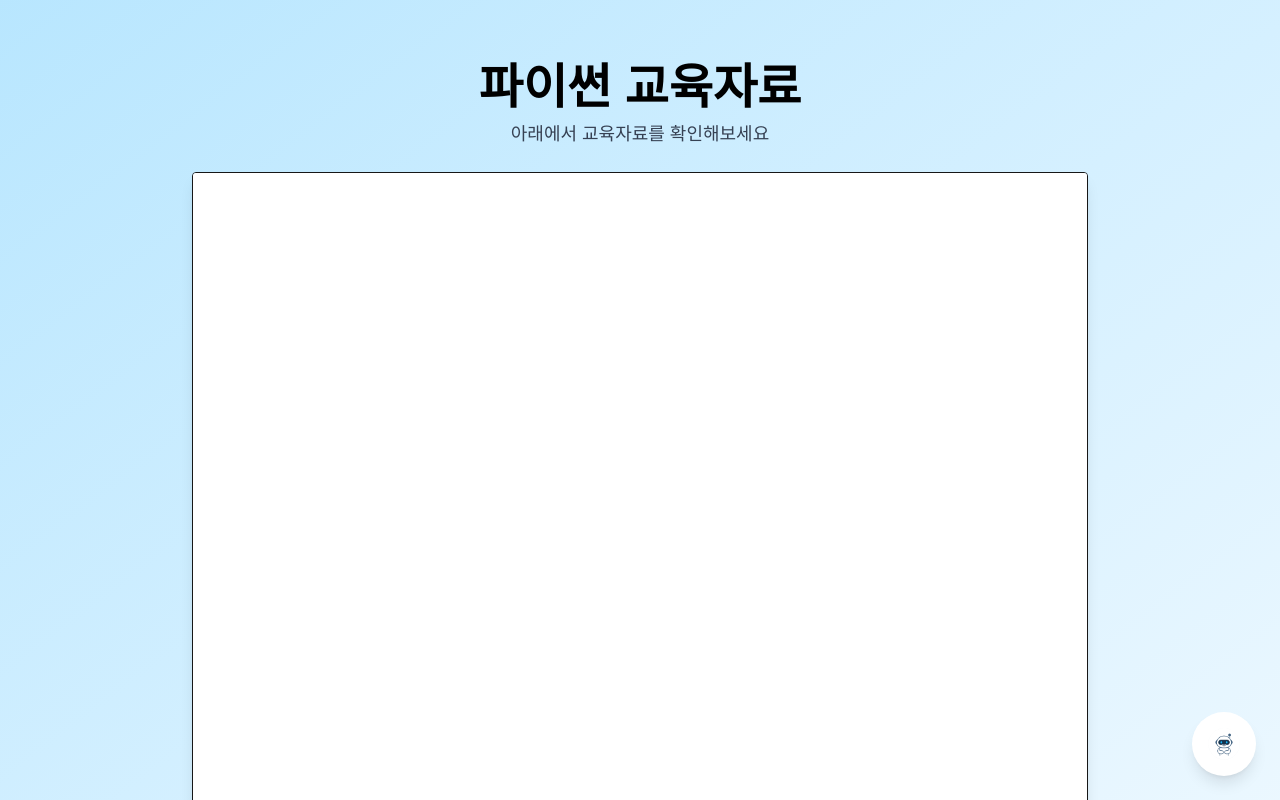
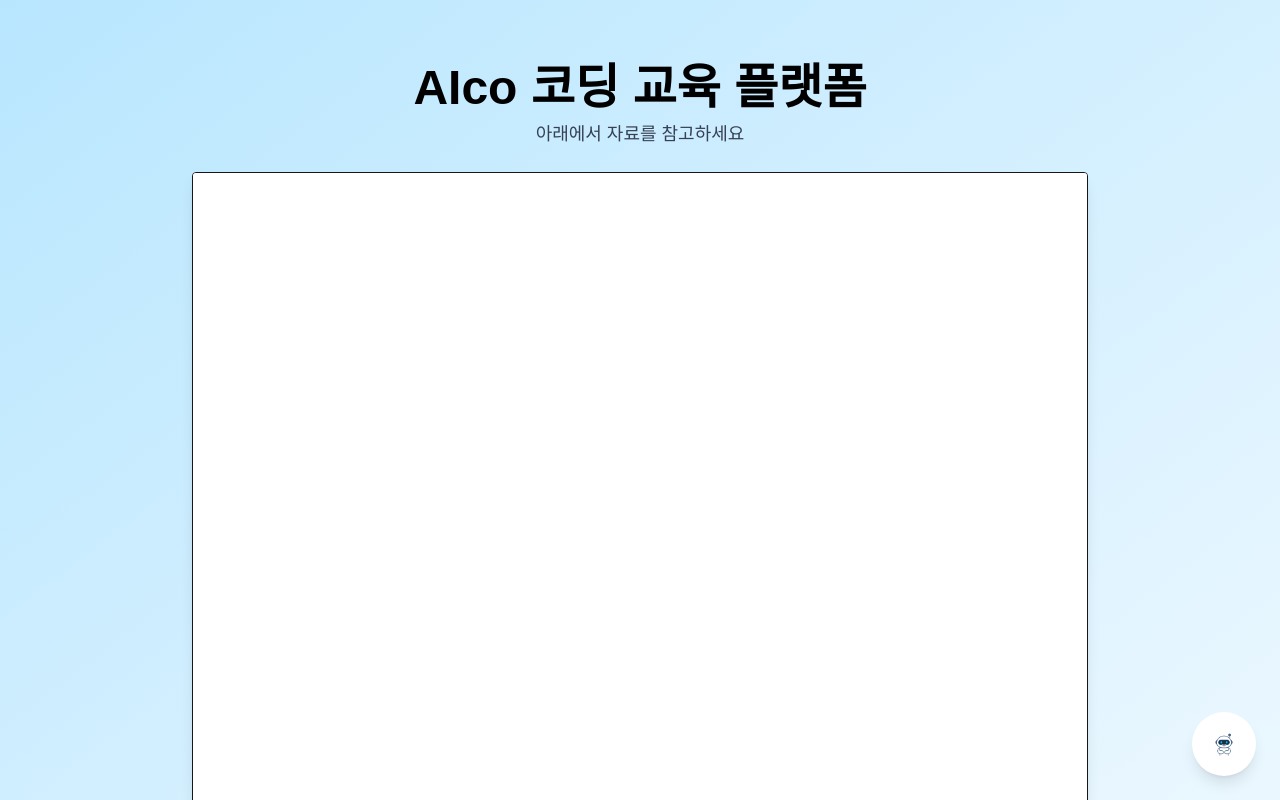
Before and after one commit to kkhan0214/AICO, a Next.js app: page / in a window 1280 px wide. Shown: the top 800 px of the page. Built offline with nearby package versions, Linux system fonts and the light colour scheme.

Commit message:
Update page.tsx

```diff
--- a/app/page.tsx
+++ b/app/page.tsx
@@ -10,13 +10,13 @@ export default function Home() {
     <main className="relative w-screen min-h-screen bg-gradient-to-br from-sky-200 to-sky-50 flex flex-col items-center pt-16 pb-24">
       {/* 메인 제목 */}
       <div className="text-center mb-6">
-        <h1 className="text-5xl font-black text-black mb-2">파이썬 교육자료</h1>
-        <p className="text-lg text-gray-700">아래에서 교육자료를 확인해보세요</p>
+        <h1 className="text-5xl font-black text-black mb-2">AIco 코딩 교육 플랫폼</h1>
+        <p className="text-lg text-gray-700">아래에서 자료를 참고하세요</p>
       </div>
 
       {/* PDF 뷰어 삽입 */}
       <iframe
-        src="/slides/python.pdf"
+        src="/slides/test1.pdf"
         className="w-[90%] max-w-4xl h-[700px] border rounded shadow-lg"
         title="파이썬 교육자료"
       />
```
